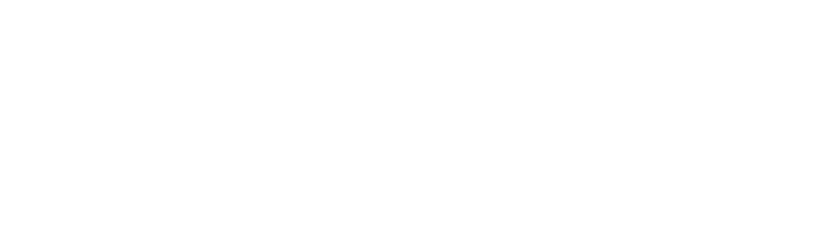
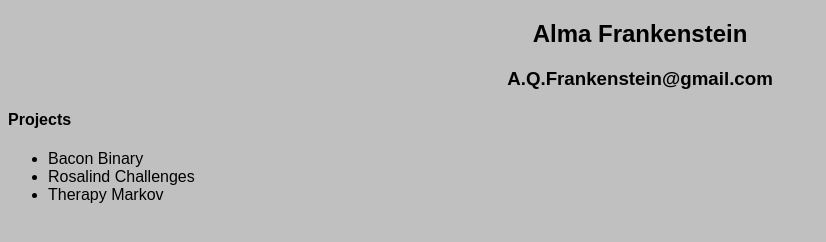
Before and after one commit to alma-frankenstein/Portfolio_landing_page, a plain HTML site: page index.html in a window 1280 px wide. Shown: the whole page, without its empty margins (0-826 px from the left). Drawn offline with Linux system fonts and the light colour scheme.

Commit message:
add headers and project list

```diff
--- a/css/styles.css
+++ b/css/styles.css
@@ -0,0 +1,8 @@
+body {
+  background-color: silver;
+  font-family: Arial, Helvetica, sans-serif;
+}
+
+h2, h3 {
+  text-align: center;
+}
--- a/index.html
+++ b/index.html
@@ -2,9 +2,20 @@
 <html lang="en">
 <head>
   <meta charset="UTF-8">
+  <link href="css/styles.css" rel="stylesheet" type="text/css">
   <title>Portfolio landing page</title>
 </head>
 <body>
+  <h2>Alma Frankenstein</h2>
+  <h3>A.Q.Frankenstein@gmail.com</h3>
 
+  <div>
+    <h4>Projects</h4>
+    <ul>
+      <li>Bacon Binary</li>
+      <li>Rosalind Challenges</li>
+      <li>Therapy Markov</li>
+    </ul>
+  </div>
 </body>
 </html>
```
